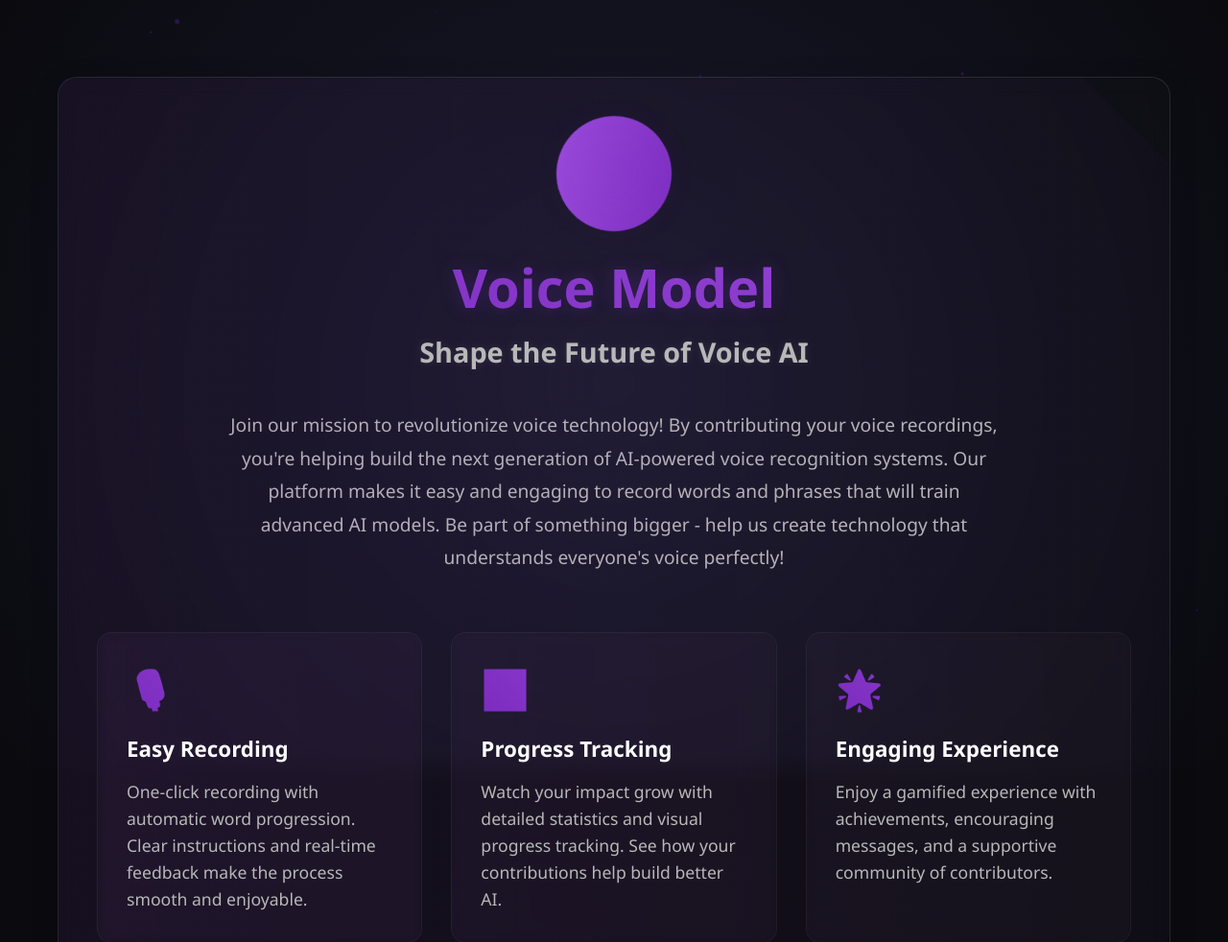
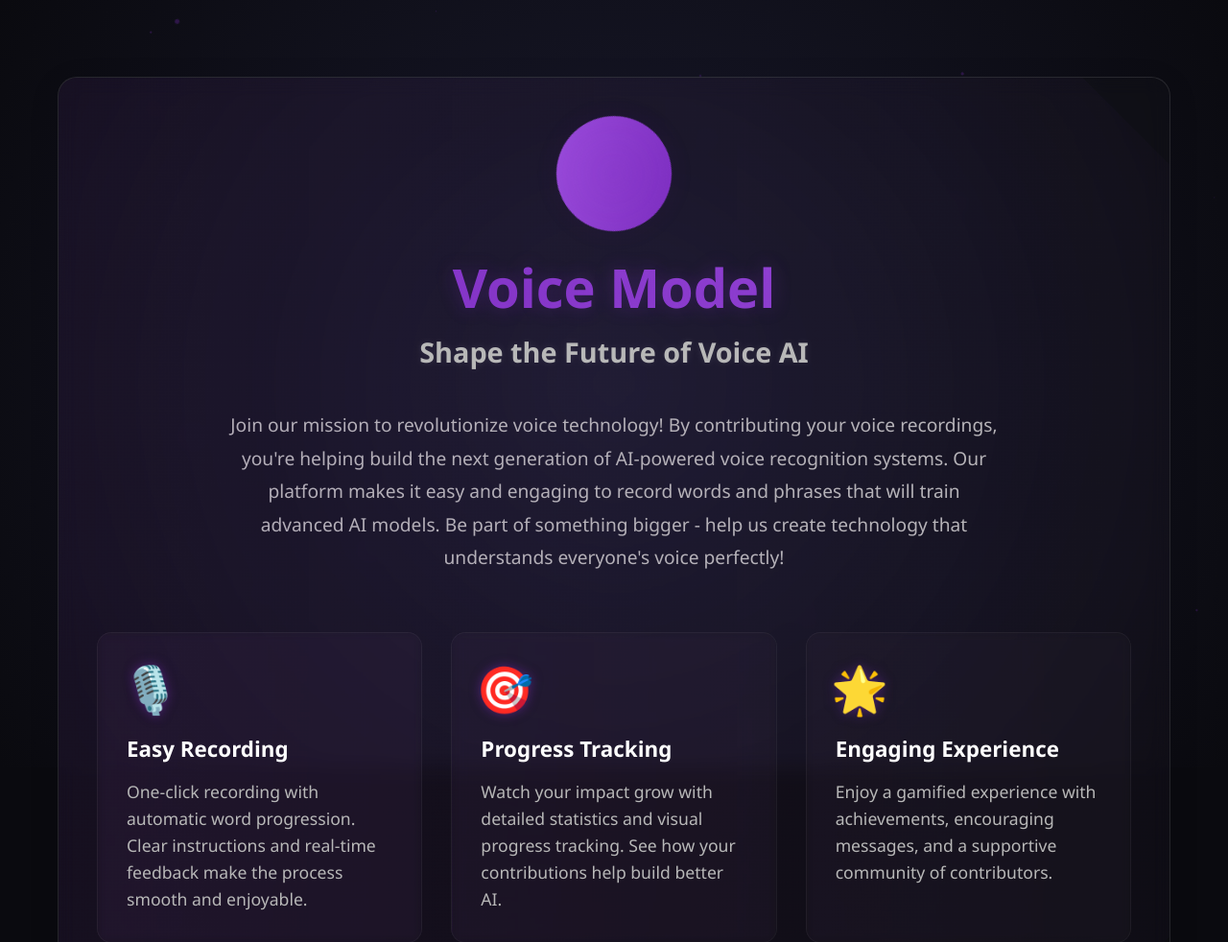
Before and after one commit to garvitolaniya/VoiceModel, a Flask app: page / in a window 1280 px wide. Shown: the top 982 px of the page at 96% size. Run offline with Flask 3, Linux system fonts and the light colour scheme.

Commit message:
updations

```diff
--- a/templates/landing.html
+++ b/templates/landing.html
@@ -272,9 +272,16 @@
         .feature-icon {
             font-size: 2.5em;
             margin-bottom: 20px;
-            background: linear-gradient(45deg, var(--gradient-start), var(--gradient-end));
-            -webkit-background-clip: text;
-            -webkit-text-fill-color: transparent;
+            color: var(--primary);
+            text-shadow: 0 0 10px rgba(123, 44, 191, 0.5);
+            display: inline-block;
+            transform: scale(1.2);
+            transition: all 0.3s ease;
+        }
+
+        .feature-card:hover .feature-icon {
+            transform: scale(1.3);
+            text-shadow: 0 0 15px rgba(123, 44, 191, 0.8);
         }
 
         .feature-title {
@@ -433,7 +440,7 @@
                 </div>
 
                 <div class="feature-card">
-                    <div class="feature-icon">📈</div>
+                    <div class="feature-icon">🎯</div>
                     <h3 class="feature-title">Progress Tracking</h3>
                     <p class="feature-description">
                         Watch your impact grow with detailed statistics and visual progress tracking.
```
